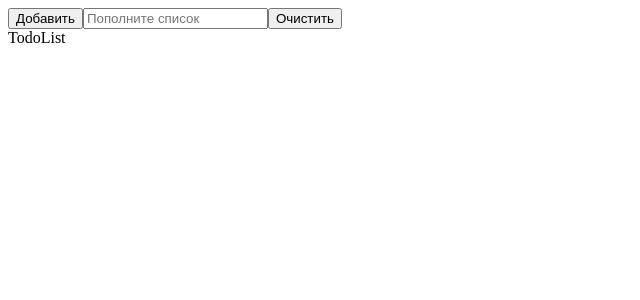
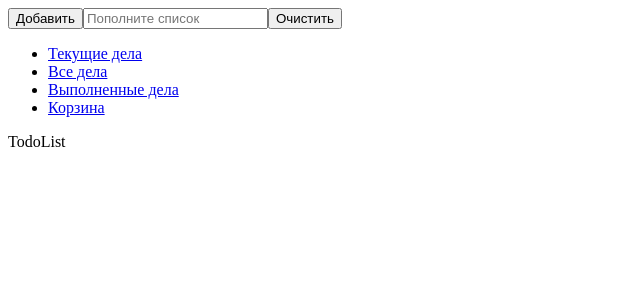
Before and after one commit to apple-xrum/verba-test, a React (Create React App) app: page / in a window 1280 px wide. Shown: the top 300 px of the page, without its empty margins (0-640 px from the left). Built offline with nearby package versions, Linux system fonts and the light colour scheme; sample sign-in values are in the browser's storage.

Commit message:
Добавлено меню смены типа тудушек

```diff
--- a/src/components/Navbar.tsx
+++ b/src/components/Navbar.tsx
@@ -1,10 +1,34 @@
 import React from 'react';
+import { Link, useLocation } from 'react-router-dom';
 
 const Navbar: React.FC = () => {
+  const location = useLocation();
+
   return (
-    <div>
-      Navbar
-    </div>
+    <nav>
+      <ul>
+        <li className={location.pathname === '/' ? 'active' : ''}>
+          <Link to="/">
+            Текущие дела
+          </Link>
+        </li>
+        <li className={location.pathname === '/all' ? 'active' : ''}>
+          <Link to="/all">
+            Все дела
+          </Link>
+        </li>
+        <li className={location.pathname === '/completed' ? 'active' : ''}>
+          <Link to="/completed">
+            Выполненные дела
+          </Link>
+        </li>
+        <li className={location.pathname === '/deleted' ? 'active' : ''}>
+          <Link to="/deleted">
+            Корзина
+          </Link>
+        </li>
+      </ul>
+    </nav>
   );
 };
 
--- a/src/components/TodoList.tsx
+++ b/src/components/TodoList.tsx
@@ -1,8 +1,10 @@
 import React from 'react';
+import Navbar from './Navbar';
 
 const TodoList: React.FC = () => {
   return (
     <div>
+      <Navbar />
       TodoList
     </div>
   );
```
